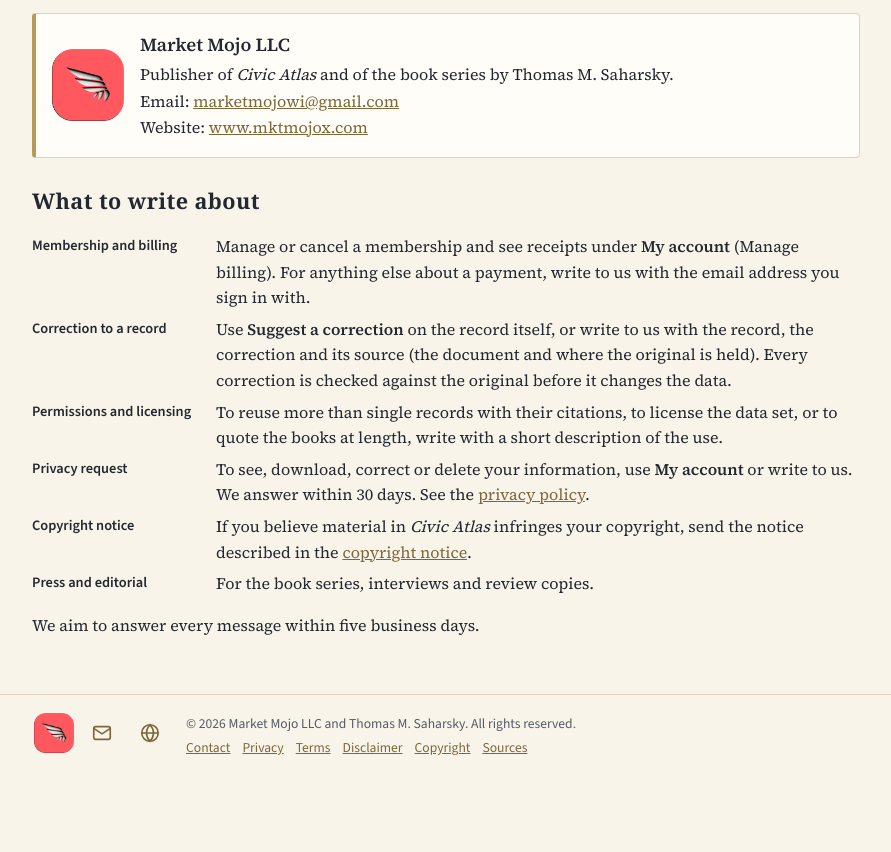
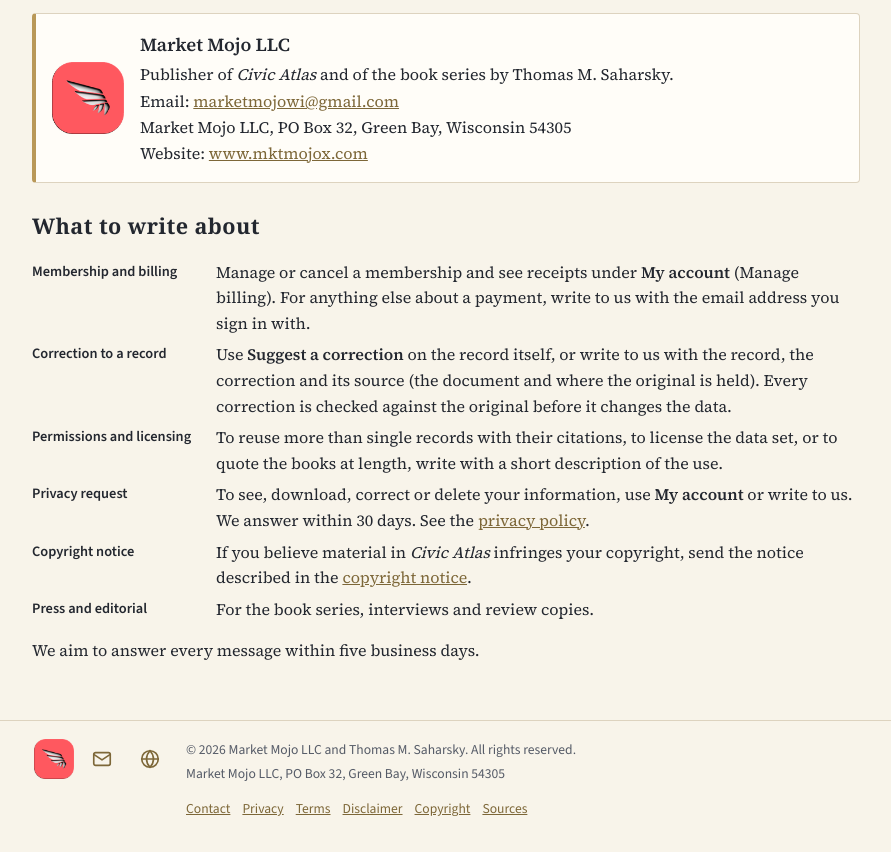
Before and after one commit to marketmojowi-coder/lodges-before1812, a plain HTML site: page docs/contact.html in a window 1280 px wide. Shown: the part 590-1442 px from the top of the page, without its empty margins (194-1085 px from the left). Before the commit the page ends 1381 px from the top, so only its background shows below. Drawn offline with nearby package versions, Linux system fonts and the light colour scheme; a web font is replaced by a local one.

Commit message:
Landing page: company address in every footer; site check requires the address on each site's home page
Co-Authored-By: Claude Opus 5.5 <noreply@anthropic.com>
Claude-Session: https://claude.ai/code/session_01QTxCjt3bBv5weY6w17FrY6

```diff
--- a/docs/contact.html
+++ b/docs/contact.html
@@ -22,7 +22,7 @@
 
 <section class="lcard pub"><img src="market-mojo-128.png" width="72" height="72" alt="Market Mojo LLC logo">
 <div><p class="big"><b>Market Mojo LLC</b></p><p>Publisher of <i>Civic Atlas</i> and of the book series by Thomas M. Saharsky.</p>
-<p>Email: <a href="mailto:marketmojowi@gmail.com">marketmojowi@gmail.com</a><br>Website: <a href="https://www.mktmojox.com/" rel="noopener">www.mktmojox.com</a></p></div></section>
+<p>Email: <a href="mailto:marketmojowi@gmail.com">marketmojowi@gmail.com</a><br>Market Mojo LLC, PO Box 32, Green Bay, Wisconsin 54305<br>Website: <a href="https://www.mktmojox.com/" rel="noopener">www.mktmojox.com</a></p></div></section>
 <h2>What to write about</h2>
 <dl class="ldl">
 <dt>Membership and billing</dt><dd>Manage or cancel a membership and see receipts under <b>My account</b> (Manage billing). For anything else about a payment, write to us with the email address you sign in with.</dd>
@@ -39,6 +39,7 @@
   <div class="icons"><a href="index.html" aria-label="About" title="About"><img src="market-mojo-128.png" width="40" height="40" alt=""></a><a href="mailto:marketmojowi@gmail.com" aria-label="Email" title="Email"><svg viewBox="0 0 24 24" width="22" height="22" aria-hidden="true" fill="none" stroke="currentColor" stroke-width="1.8" stroke-linecap="round" stroke-linejoin="round"><rect x="3" y="5" width="18" height="14" rx="2"/><path d="M3 7l9 6 9-6"/></svg></a><a href="https://www.mktmojox.com/" rel="noopener" aria-label="Website" title="Website"><svg viewBox="0 0 24 24" width="22" height="22" aria-hidden="true" fill="none" stroke="currentColor" stroke-width="1.8" stroke-linecap="round"><circle cx="12" cy="12" r="9"/><path d="M3 12h18M12 3c2.5 2.6 3.8 5.6 3.8 9s-1.3 6.4-3.8 9c-2.5-2.6-3.8-5.6-3.8-9S9.5 5.6 12 3z"/></svg></a></div>
   <div>
     <p>© 2026 Market Mojo LLC and Thomas M. Saharsky. All rights reserved.</p>
+    <address style="font-style:normal;margin:0 0 1em">Market Mojo LLC, PO Box 32, Green Bay, Wisconsin 54305</address>
     <p class="fl"><a href="contact.html" aria-current="page">Contact</a> <a href="privacy.html">Privacy</a> <a href="terms.html">Terms</a> <a href="disclaimer.html">Disclaimer</a> <a href="copyright.html">Copyright</a> <a href="sources.html">Sources</a></p>
   </div>
 </div></footer>
```
Also changed, not shown: docs/copyright.html (+1 -0 lines), docs/disclaimer.html (+1 -0 lines), docs/get-the-app.html (+1 -1 lines), docs/index.html (+1 -1 lines), docs/privacy.html (+1 -0 lines), docs/sources.html (+1 -0 lines), docs/terms.html (+1 -0 lines), .github/qa/live_site_check.js, .github/qa/sites.json.
